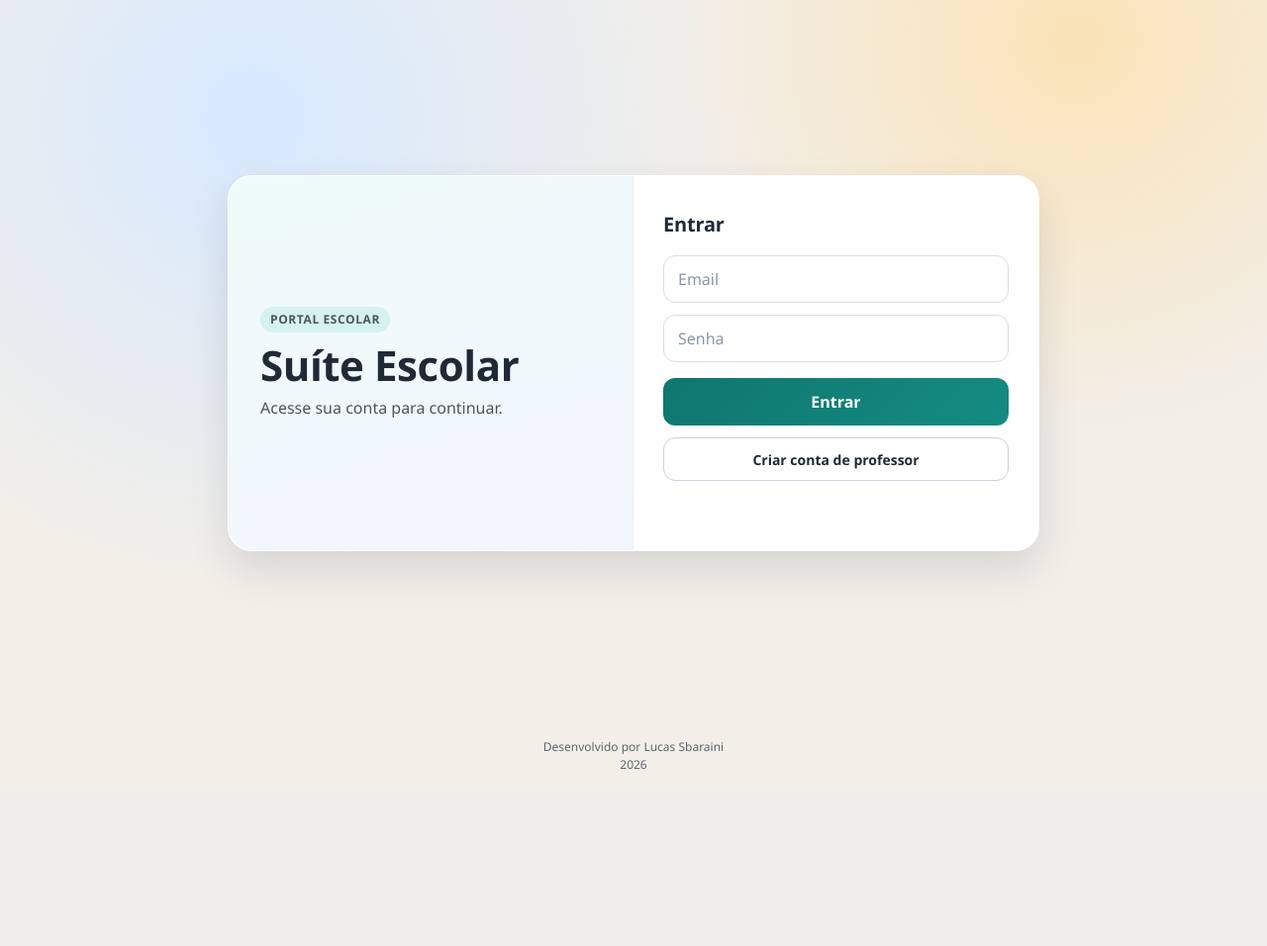
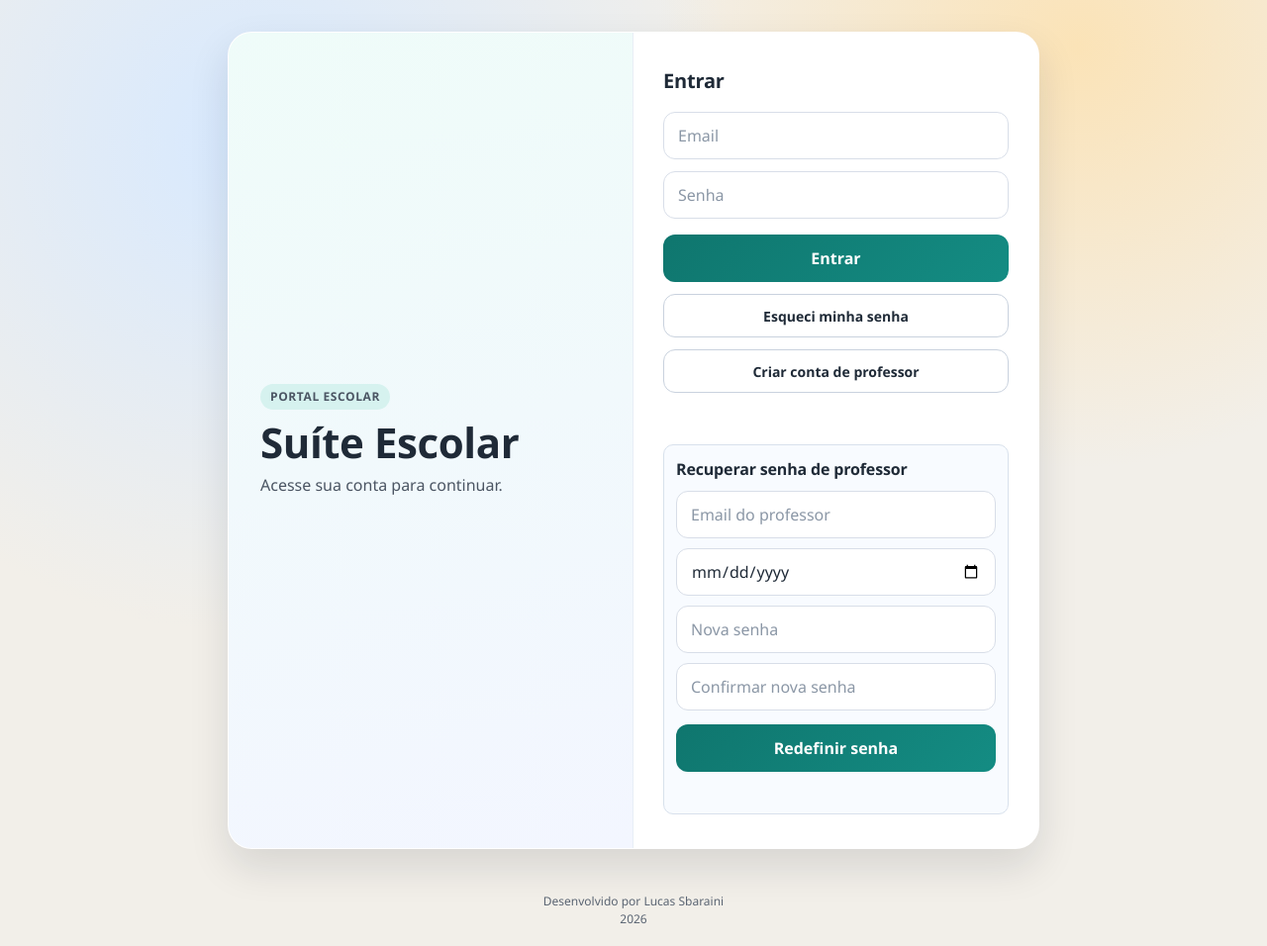
Before and after one commit to lucaoverso/impress, a FastAPI app: page /login-page in a window 1280 px wide. Shown: the whole page at 99% size. Before the commit the page ends 778 px from the top, so only its background shows below. Run offline with FastAPI, Linux system fonts and the light colour scheme.

Commit message:
feat: recuperar senha prof

```diff
--- a/database.py
+++ b/database.py
@@ -966,6 +966,18 @@ def limpar_tokens_expirados():
     conn.commit()
     conn.close()
 
+def revogar_tokens_usuario(usuario_id: int) -> int:
+    conn = get_connection()
+    cursor = conn.cursor()
+    cursor.execute("""
+        DELETE FROM tokens
+        WHERE usuario_id = ?
+    """, (usuario_id,))
+    removidos = cursor.rowcount
+    conn.commit()
+    conn.close()
+    return removidos
+
 def buscar_usuario_por_token(token: str):
     conn = get_connection()
     cursor = conn.cursor()
--- a/main.py
+++ b/main.py
@@ -38,6 +38,8 @@ from models import (
     AgendamentoIn,
     ProfessorCreateIn,
     ProfessorUpdateIn,
+    ProfessorRecuperarSenhaIn,
+    ProfessorRedefinirSenhaAdminIn,
     CoordenadorCreateIn,
     ProfessorCargaIn,
     TurmaCreateIn,
@@ -95,7 +97,10 @@ from database import (
     buscar_recurso_por_id,
     atualizar_recurso_dados,
     contar_agendamentos_ativos_faixa,
+    buscar_usuario_por_email,
     buscar_usuario_por_id,
+    atualizar_senha_usuario,
+    revogar_tokens_usuario,
     criar_agendamento,
     listar_agendamentos,
     buscar_agendamento_por_id,
@@ -1309,6 +1314,40 @@ def criar_professor_publico(payload: ProfessorCreateIn):
 
     return {"mensagem": "Cadastro realizado com sucesso.", "professor_id": professor_id}
 
+@app.post("/professores/recuperar-senha")
+def recuperar_senha_professor(payload: ProfessorRecuperarSenhaIn):
+    email = str(payload.email or "").strip().lower()
+    if not email:
+        raise HTTPException(400, "Email e obrigatorio.")
+
+    nova_senha = str(payload.nova_senha or "").strip()
+    if not nova_senha:
+        raise HTTPException(400, "Nova senha e obrigatoria.")
+    validar_senha_forte(nova_senha)
+
+    data_nascimento = validar_data_nascimento_professor(payload.data_nascimento)
+    professor = buscar_usuario_por_email(email)
+
+    if not professor or normalizar_cargo_usuario(professor) != CARGO_PROFESSOR:
+        raise HTTPException(404, "Professor nao encontrado para os dados informados.")
+
+    data_cadastrada = str(professor.get("data_nascimento") or "").strip()
+    if not data_cadastrada:
+        raise HTTPException(
+            400,
+            "Professor sem data de nascimento cadastrada. Solicite a redefinicao pelo painel."
+        )
+
+    if data_cadastrada != data_nascimento:
+        raise HTTPException(400, "Dados de recuperacao invalidos.")
+
+    alterado = atualizar_senha_usuario(int(professor["id"]), nova_senha)
+    if not alterado:
+        raise HTTPException(404, "Professor nao encontrado.")
+
+    revogar_tokens_usuario(int(professor["id"]))
+    return {"mensagem": "Senha redefinida com sucesso. Faca login com a nova senha."}
+
 @app.get("/admin/professores/opcoes")
 def opcoes_professores_admin(usuario = Depends(get_usuario_logado)):
     exigir_admin(usuario)
@@ -1423,6 +1462,29 @@ def atualizar_professor_painel(
 
     return {"mensagem": "Professor atualizado com sucesso."}
 
+@app.put("/admin/professores/{professor_id}/senha")
+def redefinir_senha_professor_painel(
+    professor_id: int,
+    payload: ProfessorRedefinirSenhaAdminIn,
+    usuario = Depends(get_usuario_logado)
+):
+    exigir_admin(usuario)
+    professor = buscar_usuario_por_id(professor_id)
+    if not professor or professor["perfil"] != "professor":
+        raise HTTPException(404, "Professor nao encontrado.")
+
+    nova_senha = str(payload.nova_senha or "").strip()
+    if not nova_senha:
+        raise HTTPException(400, "Nova senha e obrigatoria.")
+    validar_senha_forte(nova_senha)
+
+    alterado = atualizar_senha_usuario(professor_id, nova_senha)
+    if not alterado:
+        raise HTTPException(404, "Professor nao encontrado.")
+
+    revogar_tokens_usuario(professor_id)
+    return {"mensagem": "Senha redefinida com sucesso."}
+
 @app.put("/admin/professores/{professor_id}/carga")
 def atualizar_carga_professor_painel(
     professor_id: int,
--- a/static/css/style.css
+++ b/static/css/style.css
@@ -215,6 +215,27 @@ hr {
     margin-top: 4px;
 }
 
+.auth-recovery {
+    margin-top: 4px;
+    padding: 12px;
+    border: 1px solid var(--line-soft);
+    border-radius: var(--radius-md);
+    background: var(--surface-1);
+    display: flex;
+    flex-direction: column;
+    gap: 10px;
+}
+
+.auth-recovery h3 {
+    font-size: 16px;
+}
+
+#msgRecuperacao {
+    min-height: 20px;
+    font-size: 14px;
+    text-align: center;
+}
+
 .register-page {
     flex: 1;
     display: grid;
--- a/static/js/app.js
+++ b/static/js/app.js
@@ -1,3 +1,9 @@
+const SENHA_FORTE_REGEX = /^(?=.*[a-z])(?=.*[A-Z])(?=.*\d)(?=.*[^A-Za-z0-9]).{8,}$/;
+
+function el(id) {
+    return document.getElementById(id);
+}
+
 function limparSessaoLocal() {
     localStorage.removeItem("token");
     localStorage.removeItem("token_expira_em");
@@ -35,6 +41,118 @@ function sessaoLocalValida() {
     return expiraData.getTime() > Date.now();
 }
 
+function validarSenhaForte(senha) {
+    return SENHA_FORTE_REGEX.test(senha || "");
+}
+
+function setErroLogin(texto) {
+    const erro = el("erro");
+    if (!erro) return;
+    erro.innerText = texto || "";
+}
+
+function setMensagemRecuperacao(texto, erro = false) {
+    const alvo = el("msgRecuperacao");
+    if (!alvo) return;
+    alvo.innerText = texto || "";
+    alvo.style.color = erro ? "#dc2626" : "#0f766e";
+}
+
+function painelRecuperacaoAberto() {
+    const painel = el("painelRecuperacao");
+    return Boolean(painel) && !painel.hidden;
+}
+
+function atualizarBotaoRecuperacao() {
+    const botao = el("btnMostrarRecuperacao");
+    if (!botao) return;
+    botao.innerText = painelRecuperacaoAberto()
+        ? "Ocultar recuperacao"
+        : "Esqueci minha senha";
+}
+
+function alternarPainelRecuperacao() {
+    const painel = el("painelRecuperacao");
+    if (!painel) return;
+
+    painel.hidden = !painel.hidden;
+    if (!painel.hidden) {
+        const emailLogin = String(el("email")?.value || "").trim();
+        const emailRecuperacao = el("recEmail");
+        if (emailRecuperacao && !String(emailRecuperacao.value || "").trim()) {
+            emailRecuperacao.value = emailLogin;
+        }
+    } else {
+        setMensagemRecuperacao("");
+    }
+    atualizarBotaoRecuperacao();
+}
+
+async function recuperarSenhaProfessor() {
+    const email = String(el("recEmail")?.value || "").trim().toLowerCase();
+    const dataNascimento = String(el("recDataNascimento")?.value || "").trim();
+    const novaSenha = String(el("recNovaSenha")?.value || "").trim();
+    const confirmacao = String(el("recConfirmacaoSenha")?.value || "").trim();
+
+    setMensagemRecuperacao("");
+
+    if (!email || !dataNascimento || !novaSenha || !confirmacao) {
+        setMensagemRecuperacao("Preencha todos os campos da recuperacao.", true);
+        return;
+    }
+    if (!validarSenhaForte(novaSenha)) {
+        setMensagemRecuperacao("Nova senha fora do padrao de seguranca.", true);
+        return;
+    }
+    if (novaSenha !== confirmacao) {
+        setMensagemRecuperacao("A confirmacao da nova senha nao confere.", true);
+        return;
+    }
+
+    const res = await fetch("/professores/recuperar-senha", {
+        method: "POST",
+        headers: { "Content-Type": "application/json" },
+        body: JSON.stringify({
+            email,
+            data_nascimento: dataNascimento,
+            nova_senha: novaSenha
+        })
+    });
+
+    let dados = null;
+    try {
+        dados = await res.json();
+    } catch (err) {
+        dados = null;
+    }
+
+    if (!res.ok) {
+        setMensagemRecuperacao(
+            (dados && dados.detail) ? dados.detail : `Erro ${res.status} ao recuperar senha.`,
+            true
+        );
+        return;
+    }
+
+    if (el("email")) {
+        el("email").value = email;
+    }
+    if (el("senha")) {
+        el("senha").value = "";
+    }
+    if (el("recNovaSenha")) {
+        el("recNovaSenha").value = "";
+    }
+    if (el("recConfirmacaoSenha")) {
+        el("recConfirmacaoSenha").value = "";
+    }
+
+    setErroLogin("");
+    setMensagemRecuperacao(
+        (dados && dados.mensagem) ? dados.mensagem : "Senha redefinida com sucesso."
+    );
+}
+
 async function login() {
     if (sessaoLocalValida()) {
         window.location.href = "/servicos";
@@ -44,8 +162,10 @@ async function login() {
     if (localStorage.getItem("token")) {
         limparSessaoLocal();
     }
-    const email = document.getElementById("email").value;
-    const senha = document.getElementById("senha").value;
+    setErroLogin("");
+
+    const email = String(el("email")?.value || "").trim();
+    const senha = String(el("senha")?.value || "");
 
     const res = await fetch("/login", {
         method: "POST",
@@ -53,10 +173,15 @@ async function login() {
         body: JSON.stringify({ email, senha })
     });
 
-    const data = await res.json();
+    let data = null;
+    try {
+        data = await res.json();
+    } catch (err) {
+        data = null;
+    }
 
     if (!res.ok) {
-        document.getElementById("erro").innerText = data.detail;
+        setErroLogin((data && data.detail) ? data.detail : "Falha no login.");
         return;
     }
 
@@ -80,19 +205,41 @@ function configurarLoginPage() {
         limparSessaoLocal();
     }
 
-    const btnCadastro = document.getElementById("btnCadastroProfessor");
+    const btnCadastro = el("btnCadastroProfessor");
     if (btnCadastro) {
         btnCadastro.addEventListener("click", () => {
             window.location.href = "/cadastro-professor";
         });
     }
 
-    const emailInput = document.getElementById("email");
+    const btnMostrarRecuperacao = el("btnMostrarRecuperacao");
+    if (btnMostrarRecuperacao) {
+        btnMostrarRecuperacao.addEventListener("click", alternarPainelRecuperacao);
+    }
+
+    const btnRecuperarSenha = el("btnRecuperarSenha");
+    if (btnRecuperarSenha) {
+        btnRecuperarSenha.addEventListener("click", recuperarSenhaProfessor);
+    }
+
+    ["recEmail", "recDataNascimento", "recNovaSenha", "recConfirmacaoSenha"].forEach((idCampo) => {
+        const campo = el(idCampo);
+        if (!campo) return;
+        campo.addEventListener("keydown", (event) => {
+            if (event.key !== "Enter") return;
+            event.preventDefault();
+            recuperarSenhaProfessor();
+        });
+    });
+
+    const emailInput = el("email");
     const params = new URLSearchParams(window.location.search);
     const emailPrefill = params.get("email");
     if (emailInput && emailPrefill) {
         emailInput.value = emailPrefill;
     }
+
+    atualizarBotaoRecuperacao();
 }
 
 window.addEventListener("DOMContentLoaded", configurarLoginPage);
--- a/templates/login.html
+++ b/templates/login.html
@@ -22,8 +22,19 @@
                 <input id="email" type="email" autocomplete="email" placeholder="Email" required>
                 <input id="senha" type="password" autocomplete="current-password" placeholder="Senha" required>
                 <button type="submit" class="btn-destaque">Entrar</button>
+                <button id="btnMostrarRecuperacao" type="button" class="register-secondary-btn">Esqueci minha senha</button>
                 <button id="btnCadastroProfessor" type="button" class="register-secondary-btn">Criar conta de professor</button>
                 <p id="erro" role="alert" aria-live="polite"></p>
+
+                <section id="painelRecuperacao" class="auth-recovery" hidden>
+                    <h3>Recuperar senha de professor</h3>
+                    <input id="recEmail" type="email" autocomplete="email" placeholder="Email do professor">
+                    <input id="recDataNascimento" type="date" placeholder="Data de nascimento">
+                    <input id="recNovaSenha" type="password" autocomplete="new-password" placeholder="Nova senha">
+                    <input id="recConfirmacaoSenha" type="password" autocomplete="new-password" placeholder="Confirmar nova senha">
+                    <button id="btnRecuperarSenha" type="button" class="btn-destaque">Redefinir senha</button>
+                    <p id="msgRecuperacao" role="alert" aria-live="polite"></p>
+                </section>
             </form>
         </section>
     </main>
```
Also changed, not shown: models.py (+8 -0 lines), static/js/admin.js (+52 -0 lines).
